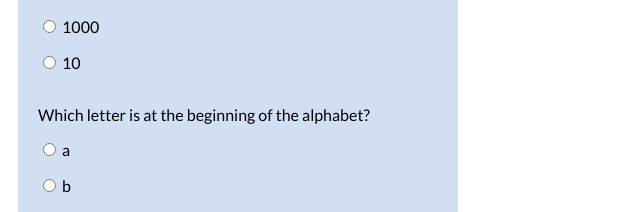
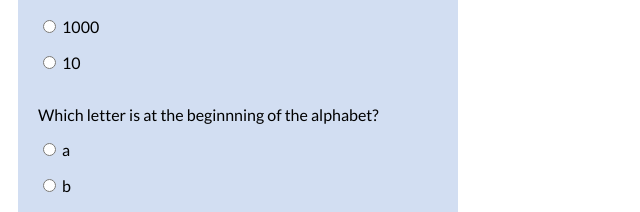
Before and after one commit to nrothlisberger/cist-1300-nrothlisberger, a plain HTML site: page assignment-2/index.html in a window 1280 px wide. Shown: the part 1255-1467 px from the top of the page, 0-640 px from the left. Drawn offline with Linux system fonts and the light colour scheme.

Commit message:
assignment 2 regrade

```diff
--- a/assignment-2/index.html
+++ b/assignment-2/index.html
@@ -60,7 +60,7 @@
     <input type = "radio" id = "mc" name = "question7" value = "1000"> 1000<br>
     <input type = "radio" id = "mc" name = "question7" value = "10"> 10<br>
 
-    <p class = "questions">Which letter is at the beginning of the alphabet?</p>
+    <p class = "questions">Which letter is at the beginnning of the alphabet?</p>
 
     <input type = "radio" id = "mc" name = "question8" value = "a"> a<br>
     <input type = "radio" id = "mc" name = "question8" value = "b"> b<br>
--- a/assignment-2/main.js
+++ b/assignment-2/main.js
@@ -85,4 +85,4 @@ function check(){
     document.getElementById("message").innerHTML = messages[score];
     document.getElementById("number_correct").innerHTML = "You got " + correct + " correct.";
     document.getElementById("picture").src = pictures[score];
-}
+ }
--- a/assignment-2/style.css
+++ b/assignment-2/style.css
@@ -65,7 +65,7 @@ input {
 #picture {
     width: 375px;
     height: 245px;
-}
+ }
 
 
 
```
